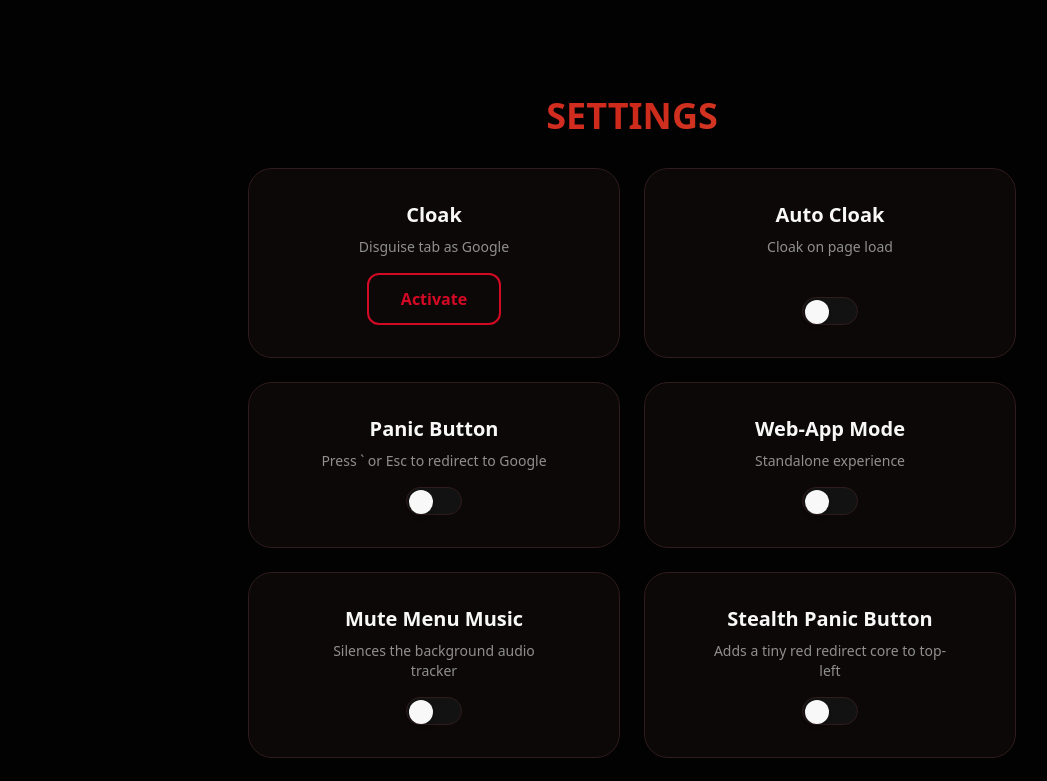
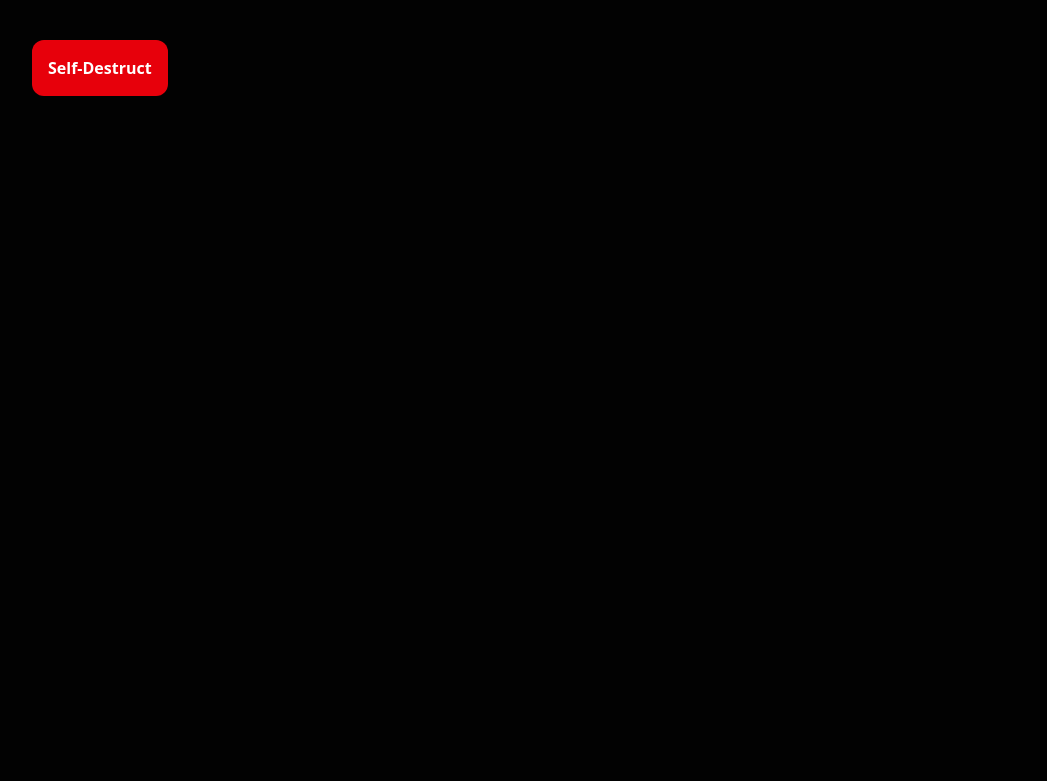
Before and after one commit to HFC-Advances9831/v0-fix-apps, a Next.js app: page /settings in a window 1280 px wide. Shown: the top 781 px of the page, without its empty margins (8-1055 px from the left). Built offline with nearby package versions, Linux system fonts and the light colour scheme.

Commit message:
Update page.tsx

```diff
--- a/app/settings/page.tsx
+++ b/app/settings/page.tsx
@@ -1,186 +1,32 @@
 "use client";
 
-import { useState, useEffect, useCallback } from "react";
-
-const settingsConfig = [
-  {
-    id: "cloak",
-    title: "Cloak",
-    description: "Disguise tab as Google",
-    type: "button" as const,
-  },
-  {
-    id: "auto-cloak",
-    title: "Auto Cloak",
-    description: "Cloak on page load",
-    type: "toggle" as const,
-  },
-  {
-    id: "panic-button",
-    title: "Panic Button",
-    description: "Press ` or Esc to redirect to Google",
-    type: "toggle" as const,
-  },
-  {
-    id: "webapp-mode",
-    title: "Web-App Mode",
-    description: "Standalone experience",
-    type: "toggle" as const,
-  },
-  {
-    id: "mute-music",
-    title: "Mute Menu Music",
-    description: "Silences the background audio tracker",
-    type: "toggle" as const,
-  },
-  {
-    id: "stealth-panic",
-    title: "Stealth Panic Button",
-    description: "Adds a tiny red redirect core to top-left",
-    type: "toggle" as const,
-  },
-  {
-    id: "kill-switch",
-    title: "Self-Destruct",
-    description: "Permanently brick this site for this browser",
-    type: "danger-button" as const,
-  },
-];
+import { useState } from "react";
 
 export default function SettingsPage() {
-  const [toggles, setToggles] = useState<Record<string, boolean>>({
-    "auto-cloak": false,
-    "panic-button": false,
-    "webapp-mode": false,
-    "mute-music": false,
-    "stealth-panic": false,
-  });
-  const [notification, setNotification] = useState<string | null>(null);
-
-  const getStorageKey = (id: string) => {
-    if (id === "mute-music") return "wiiuMusicMuted";
-    if (id === "stealth-panic") return "panicButtonEnabled";
-    return `toggle_${id}`;
-  };
-
-  useEffect(() => {
-    const savedToggles: Record<string, boolean> = {};
-    settingsConfig.forEach((setting) => {
-      if (setting.type === "toggle") {
-        const key = getStorageKey(setting.id);
-        const saved = localStorage.getItem(key);
-        savedToggles[setting.id] = saved === "true";
-      }
-    });
-    setToggles(savedToggles);
-  }, []);
-
-  const triggerPanic = useCallback(() => {
-    window.location.href = "https://www.google.com";
-  }, []);
-
-  useEffect(() => {
-    if (!toggles["panic-button"]) return;
-
-    const handleKeyDown = (e: KeyboardEvent) => {
-      if (e.key === "`" || e.key === "Escape") {
-        triggerPanic();
-      }
-    };
-
-    document.addEventListener("keydown", handleKeyDown);
-    return () => document.removeEventListener("keydown", handleKeyDown);
-  }, [toggles, triggerPanic]);
-
-  const handleToggle = (id: string) => {
-    const newValue = !toggles[id];
-    setToggles((prev) => ({ ...prev, [id]: newValue }));
-
-    const key = getStorageKey(id);
-    localStorage.setItem(key, String(newValue));
-
-    showNotification(`${id.replace(/-/g, " ")} ${newValue ? "enabled" : "disabled"}`);
-  };
-
-  const activateCloak = () => {
-    document.title = "Google";
-    const link = document.querySelector("link[rel*='icon']") as HTMLLinkElement;
-    if (link) {
-      link.href = "https://www.google.com/favicon.ico";
-    } else {
-      const newLink = document.createElement("link");
-      newLink.rel = "shortcut icon";
-      newLink.href = "https://www.google.com/favicon.ico";
-      document.head.appendChild(newLink);
-    }
-    showNotification("Cloak activated!");
-  };
 
   const handleKillSwitch = () => {
-    if (confirm("WARNING: This will permanently disable the site for this browser. Continue?")) {
-      localStorage.setItem("site_status", "bricked");
-      window.location.reload();
+    // 1. Force the value into localStorage
+    localStorage.setItem('site_status', 'bricked');
+
+    // 2. Verify it was set
+    const check = localStorage.getItem('site_status');
+
+    if (check === 'bricked') {
+      // 3. If it worked, wipe the screen
+      window.location.href = 'about:blank';
+    } else {
+      alert("Error: Could not brick. Check browser permissions.");
     }
   };
 
-  const showNotification = (message: string) => {
-    setNotification(message);
-    setTimeout(() => setNotification(null), 2000);
-  };
-
   return (
-    <main className="max-w-7xl mx-auto px-6 pt-24 pb-8">
-      <h1 className="text-3xl md:text-4xl font-extrabold text-center mb-8 gradient-text">
-        SETTINGS
-      </h1>
-
-      {notification && (
-        <div className="fixed top-20 left-1/2 -translate-x-1/2 z-50 px-6 py-3 rounded-full gradient-btn text-primary-foreground font-semibold shadow-lg glow animate-in fade-in slide-in-from-top-4 duration-300">
-          {notification}
-        </div>
-      )}
-
-      <div className="grid grid-cols-1 sm:grid-cols-2 gap-6 max-w-3xl mx-auto">
-        {settingsConfig.map((setting) => (
-          <div
-            key={setting.id}
-            className="bg-card rounded-3xl border border-border p-8 flex flex-col items-center gap-4 text-center hover:border-primary/50 transition-colors"
-          >
-            <h3 className="text-xl font-bold text-foreground">{setting.title}</h3>
-            <p className="text-sm text-muted-foreground -mt-2 max-w-[250px]">
-              {setting.description}
-            </p>
-
-            {setting.type === "button" ? (
-              <button
-                onClick={activateCloak}
-                className="px-8 py-3 rounded-lg font-semibold border-2 border-primary text-primary hover:bg-primary hover:text-primary-foreground transition-colors mt-auto"
-              >
-                Activate
-              </button>
-            ) : setting.type === "danger-button" ? (
-              <button
-                onClick={handleKillSwitch}
-                className="px-8 py-3 rounded-lg font-semibold border-2 border-red-500 text-red-500 hover:bg-red-600 hover:text-white transition-colors mt-auto"
-              >
-                Destroy
-              </button>
-            ) : (
-              <button
-                onClick={() => handleToggle(setting.id)}
-                className={`toggle-switch mt-auto ${toggles[setting.id] ? "active" : ""}`}
-                aria-label={`Toggle ${setting.title}`}
-              >
-                <div className="toggle-knob" />
-              </button>
-            )}
-          </div>
-        ))}
-      </div>
-
-      <footer className="text-center mt-16 text-muted-foreground text-sm">
-        © 2026 Carey Network
-      </footer>
+    <main className="p-10">
+      <button
+        onClick={handleKillSwitch}
+        className="bg-red-600 text-white p-4 rounded-lg font-bold"
+      >
+        Self-Destruct
+      </button>
     </main>
   );
 }
```
